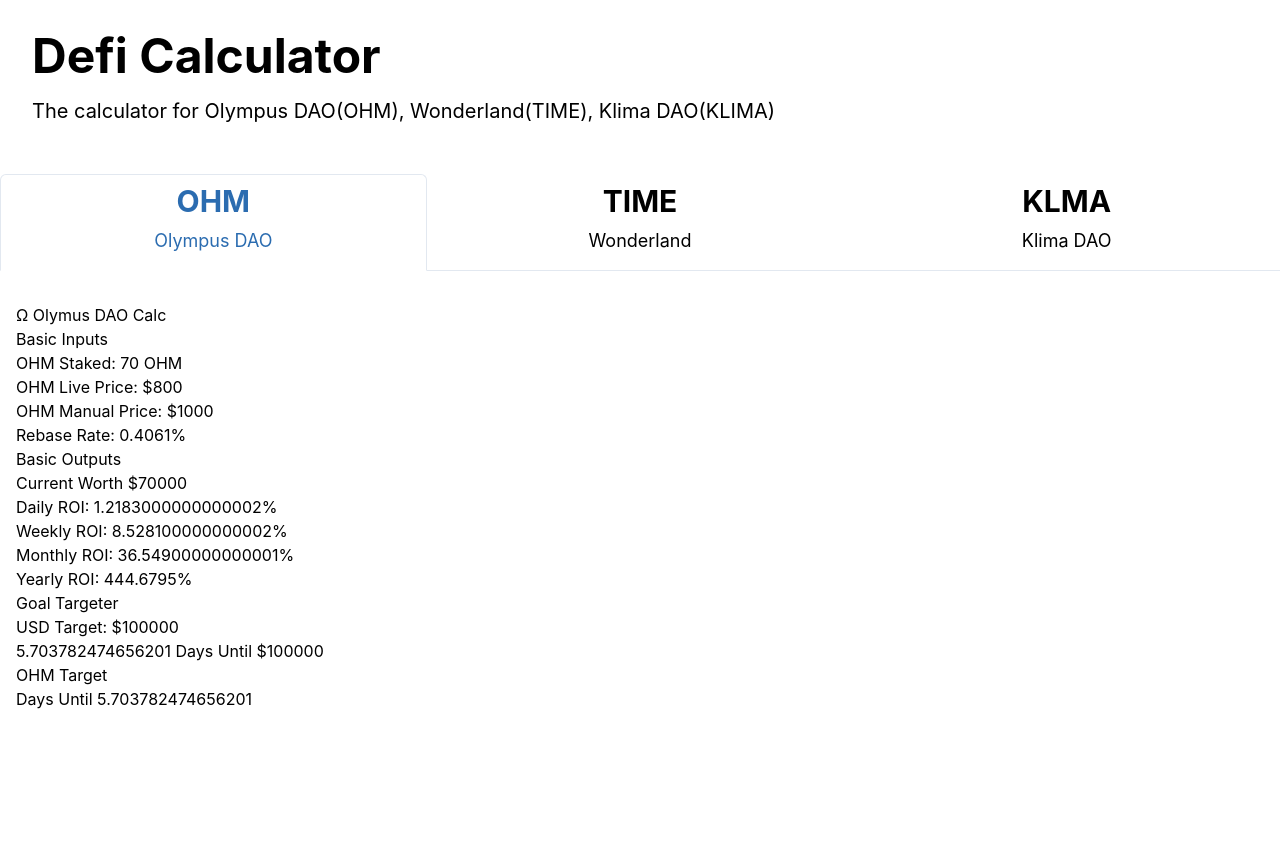
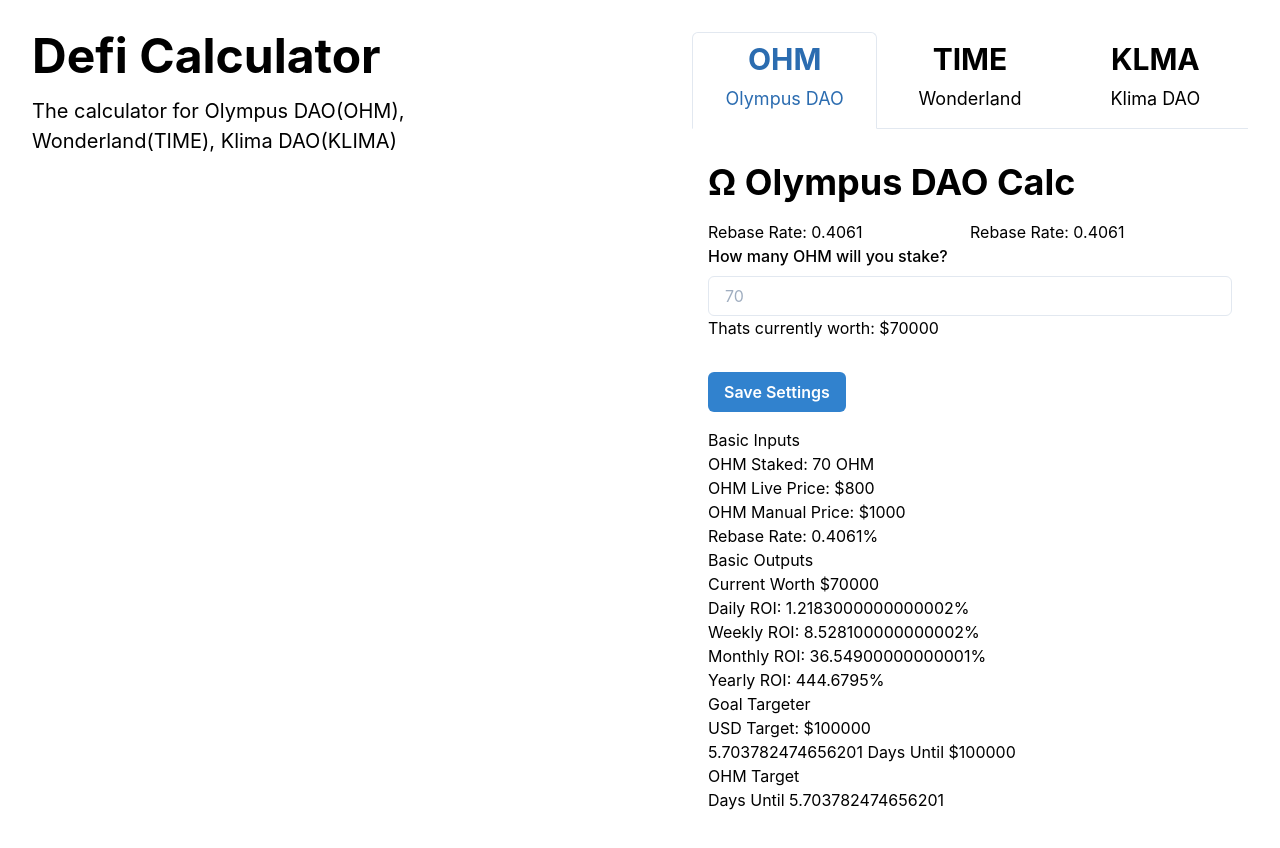
Before and after one commit to 0xsfj/degen-defi-calc, a Next.js app: page / in a window 1280 px wide. Shown: the top 848 px of the page. Before the commit the page ends 800 px from the top, so only its background shows below. Built offline with nearby package versions, Linux system fonts and the light colour scheme.

Commit message:
Staked OHM Form

```diff
--- a/components/ohmCalculator.js
+++ b/components/ohmCalculator.js
@@ -1,5 +1,6 @@
 import { useState, useEffect } from 'react';
-import { Heading, Text, Box } from '@chakra-ui/react';
+import { Heading, Text, Box, FormControl, Input, Button, FormLabel, FormErrorMessage, SimpleGrid } from '@chakra-ui/react';
+import { useForm } from 'react-hook-form';
 
 // OHM Staking Calculator
 // Input Fields
@@ -66,10 +67,49 @@
   //     console.log(ohmAsUSD);
   //   }, []);
 
+  const Inputs = () => {
+    const {
+      register,
+      handleSubmit,
+      watch,
+      formState: { errors },
+    } = useForm();
+    const onSubmit = (values) => {
+      console.log(values);
+      //   sendJob(values);
+      //    onClose();
+    };
+
+    watch('stakedOhm');
+
+    return (
+      <>
+        <form onSubmit={handleSubmit(onSubmit)}>
+          <FormControl mb="4">
+            <FormLabel htmlFor="stakedOhm">How many OHM will you stake?</FormLabel>
+            <Input placeholder="70" type="number" {...register('stakedOhm', { required: true })} />
+            {errors.stakedOhm && <FormErrorMessage>This field is required</FormErrorMessage>}
+            <Text>Thats currently worth: ${currentWorth}</Text>
+          </FormControl>
+
+          <Button mt={4} mb={4} colorScheme="blue" type="submit">
+            Save Settings
+          </Button>
+        </form>
+      </>
+    );
+  };
+
   return (
     <>
       <Box>
-        <h2>Ω Olymus DAO Calc</h2>
+        <Heading mb="4">Ω Olympus DAO Calc</Heading>
+        <SimpleGrid columns="2">
+          <Box>Rebase Rate: {rebaseRate}</Box>
+          <Box>Rebase Rate: {rebaseRate}</Box>
+        </SimpleGrid>
+
+        <Inputs />
 
         <h3>Basic Inputs</h3>
         <p>OHM Staked: {stakedOhm} OHM</p>
--- a/package.json
+++ b/package.json
@@ -18,6 +18,7 @@
     "npm": "^8.1.4",
     "react": "17.0.2",
     "react-dom": "17.0.2",
+    "react-hook-form": "^7.20.2",
     "react-icons": "^4.3.1"
   },
   "devDependencies": {
--- a/pages/index.js
+++ b/pages/index.js
@@ -13,7 +13,7 @@
         <link rel="icon" href="/favicon.ico" />
       </Head>
 
-      <SimpleGrid as="main">
+      <SimpleGrid as="main" columns={2} spacing={10}>
         <Flex direction="column" p="8">
           <Heading as="h1" size="2xl" mb={4}>
             Defi Calculator
@@ -22,7 +22,7 @@
             The calculator for Olympus DAO(OHM), Wonderland(TIME), Klima DAO(KLIMA)
           </Text>
         </Flex>
-        <Box>
+        <Box p="8">
           <Tabs isFitted variant="enclosed">
             <TabList mb="1em">
               <Tab>
```
Also changed, not shown: 1 other file (tests, documents, lock files or other folders).
